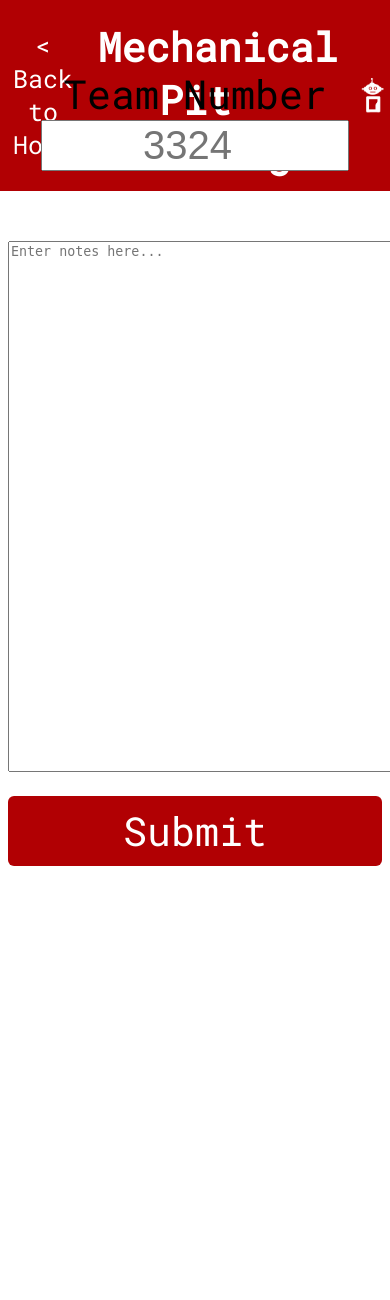
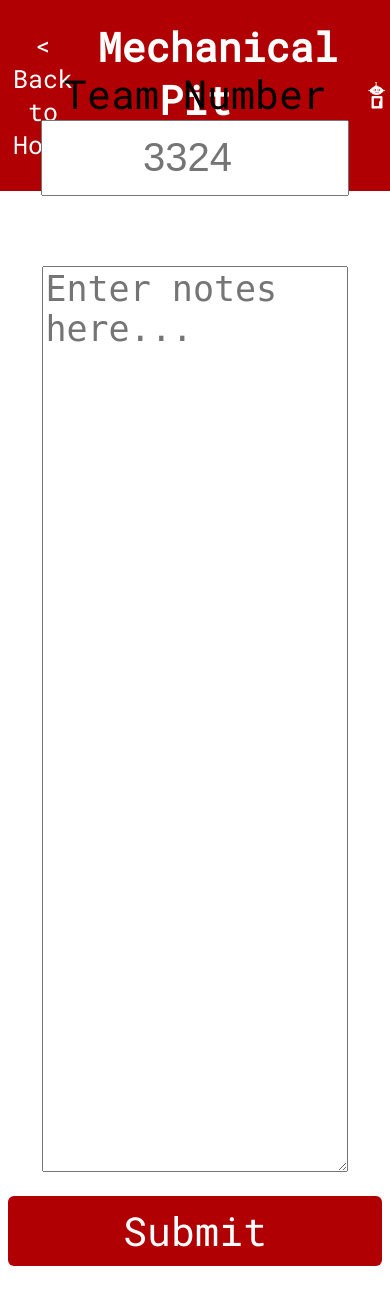
Before and after one commit to frc3324/3324-Scouting, a Flask app: page /mechanical_scouting in a window 390 px wide; the page is wider, and only the part inside the window is pictured. Shown: the top 1300 px of that part. Before the commit the page ends 866 px from the top of that part, so only its background shows below. Run offline with Flask 2, Linux system fonts and the light colour scheme.

Commit message:
Vastly Improved Mobile Formatting (+added scouting.db to gitignore)
Input fields are now larger and easier to see. Pit scouting electrical now is readable. More devices are supported  and look good. Added scouting.db to git ignore in an attempt to pull onto garfielf during competition.

```diff
--- a/static/autofill.js
+++ b/static/autofill.js
@@ -21,6 +21,9 @@ function autocomplete(inp, arr) {
   arr = arr.teams
   var currentFocus;
   inp.addEventListener("input", function(e) {
+      debugger;
+      document.getElementById("teamNumberInput").style.marginBottom = "0px";
+
       var a, b, i, val = this.value;
       var resultsNumber = 0
       closeAllLists();
@@ -54,22 +57,6 @@ function autocomplete(inp, arr) {
       }
 });
 
-  inp.addEventListener("keydown", function(e) {
-      var x = document.getElementById(this.id + "autocomplete-list");
-      if (x) x = x.getElementsByTagName("div");
-      if (e.keyCode == 40) {
-        currentFocus++;
-        addActive(x);
-      } else if (e.keyCode == 38) {
-        currentFocus--;
-        addActive(x);
-      } else if (e.keyCode == 13) {
-        e.preventDefault();
-        if (currentFocus > -1) {
-          if (x) x[currentFocus].click();
-        }
-      }
-  });
   function addActive(x) {
     if (!x) return false;
     removeActive(x);
@@ -90,11 +77,18 @@ function autocomplete(inp, arr) {
     }
   }
 }
+
+
 document.addEventListener("click", function (e) {
     closeAllLists(e.target);
 });
 }
 
+window.addEventListener("beforeUnload", function() {
+  closeAllLists();
+});
+
+
 document.addEventListener("DOMContentLoaded", function(event) {
 element = document.getElementById("teamNumberInput");
 loadJSON();
--- a/static/default.css
+++ b/static/default.css
@@ -25,6 +25,7 @@ body {
 	text-align: center;
 	padding-top: 90px;
 	font-family: openserif;
+	overflow-x: hidden;
 }
 
 #backButton {
@@ -56,13 +57,13 @@ h2 {
 		padding-top: 15%;
 	}
 	#backButton {
-		height: 22.5%;
+		height: 100%;
 		width: 22%;
 		font-size: 25px;
 	}
 	#topBar {
 		height: initial;
-		background-size: 9%;
+		background-size: 7%;
 	}
 	h2 {
 		padding-top: 0;
--- a/static/form.css
+++ b/static/form.css
@@ -70,6 +70,10 @@ input[type="text"], input[type="number"] {
   width: 40px;
 }
 
+textarea {
+  width: 100%;
+  height: 450px;
+}
 
 .radioButtons p {
 	font-family: roboto-thin;
@@ -87,6 +91,20 @@ form div br {
 
 
 @media only screen and (max-width: 1080px) {
+  #teamNumberInputautocomplete-list {
+    position: relative;
+    width: 80.8%;
+    margin: auto;
+    padding-bottom: 10px;
+  }
+  .autocompleteEmptyText {
+    font-size: 35px;
+  }
+  .autocomplete-items {
+    height: 60px;
+    vertical-align: middle;
+    font-size: 45px;
+  }
 	form div br {
 		display: inherit;
 	}
@@ -105,7 +123,13 @@ form div br {
     font-size: 40px;
     margin-bottom: 50px;
     text-align: center;
+    height: 70px;
 	}
+  textarea {
+    width: 80%;
+    font-size: 35px;
+    height: 900px
+  }
   button, input[type="text"], input[type="number"] {
     float: none;
   }
--- a/templates/electrical_scouting.html
+++ b/templates/electrical_scouting.html
@@ -9,9 +9,10 @@
 	</head>
 	<body>
 		<div id="topBar">
+			<a href="/"><button id="backButton">< Back to Home</button></a>
+
       		<h2>Electrical Pit Scouting</h2>
       	</div>
-      	<a href="/"><button id="backButton">< Back to Home</button></a>
 
 		<form method="POST" action="{{ url_for('submitted_electrical') }}">
 			<div>
@@ -19,7 +20,7 @@
 				<input type="number" name="teamNumber" placeholder="3324" id="teamNumberInput" required>
 			</div>
 			<div>
-				<label>What is your basic team structue?</label> <br>
+				<label>What is your basic team structure?</label> <br>
 				<input type="text" name="teamStructure">
 			</div>
 			<div>
--- a/templates/form.html
+++ b/templates/form.html
@@ -13,10 +13,9 @@
     </head>
     <body>
       <div id="topBar">
+        <a href="/"><button id="backButton">< Back to Home</button></a>
         <h2>Match Scouting</h2>
       </div>
-      <a href="/"><button id="backButton">< Back to Home</button></a>
-
 
       <form method="POST" action="{{ url_for('submitted_match') }}">
         <div>
--- a/templates/fundraising_scouting.html
+++ b/templates/fundraising_scouting.html
@@ -9,9 +9,10 @@
 	</head>
 	<body>
 		<div id="topBar">
+			<a href="/"><button id="backButton">< Back to Home</button></a>
+
       		<h2>Fundraising Pit Scouting</h2>
       	</div>
-      	<a href="/"><button id="backButton">< Back to Home</button></a>
 		<form method="POST" action="{{ url_for('submitted_fundraising') }}" id="form">
 			<div>
           		<label for="team_number">Team Number</label>
--- a/templates/mechanical_scouting.html
+++ b/templates/mechanical_scouting.html
@@ -9,16 +9,17 @@
 	</head>
 	<body>
 		<div id="topBar">
+			<a href="/"><button id="backButton">< Back to Home</button></a>
+
       		<h2>Mechanical Pit Scouting</h2>
       	</div>
-      	<a href="/"><button id="backButton">< Back to Home</button></a>
 		<form method="POST" action="{{ url_for('submitted_mechanical') }}" id="form">
 			<div>
           		<label for="team_number">Team Number</label>
           		<input type="number" name="teamNumber" id="teamNumberInput" placeholder="3324" required>
         	</div>
 			<div>
-				<textarea form="form" name="notes" placeholder="Enter notes here..." rows="35" cols="55"></textarea>
+				<textarea form="form" name="notes" placeholder="Enter notes here..."></textarea>
 			</div>
 			<button>Submit</button>
 		</form>
--- a/templates/media_scouting.html
+++ b/templates/media_scouting.html
@@ -9,9 +9,10 @@
 	</head>
 	<body>
 		<div id="topBar">
+			<a href="/"><button id="backButton">< Back to Home</button></a>
+
       		<h2>Media Pit Scouting</h2>
       	</div>
-      	<a href="/"><button id="backButton">< Back to Home</button></a>
 		<form method="POST" action="{{ url_for('submitted_media') }}" id="form">
 			<div>
           		<label for="team_number">Team Number</label>
--- a/templates/programming_scouting.html
+++ b/templates/programming_scouting.html
@@ -9,9 +9,9 @@
 	</head>
 	<body>
 		<div id="topBar">
-      		<h2>Programming Pit Scouting</h2>
-      	</div>
-      	<a href="/"><button id="backButton">< Back to Home</button></a>
+			<a href="/"><button id="backButton">< Back to Home</button></a>
+			<h2>Programming Pit Scouting</h2>
+    </div>
 		<form method="POST" action="{{ url_for('submitted_programming') }}">
 			<div>
 				<label>Team Number</label>
--- a/templates/submitted.html
+++ b/templates/submitted.html
@@ -9,9 +9,9 @@
     <body>
       <p>
           <div id="topBar">
+            <a href="/"><button id="backButton">< Back to Home</button></a>
             <h2>Form Submitted</h2> <br>
           </div>
-          <a href="/"><button id="backButton">< Back to Home</button></a>
            <a href="match_scouting">Return to Match Scouting</a> <br> <br>
            <a href="mechanical_scouting">Return to Mechanical Pit Scouting</a> <br> <br>
            <a href="electrical_scouting">Return to Electrical Pit Scouting</a> <br> <br>
```
Also changed, not shown: database.py (+4 -3 lines), scouting.db, 2 other files.
